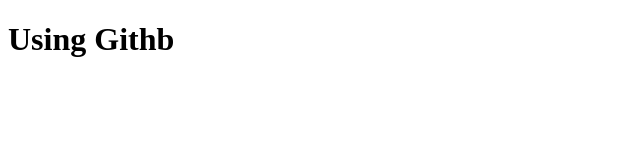
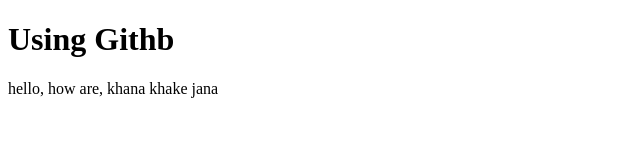
Before and after one commit to rockyhassan/my-first-website, a plain HTML site: page index.html in a window 1280 px wide. Shown: the whole page, without its empty margins (0-640 px from the left). Drawn offline with Linux system fonts and the light colour scheme.

Commit message:
paragraph

```diff
--- a/index.html
+++ b/index.html
@@ -7,6 +7,7 @@
 </head>
 <body>
     <h1>Using Githb</h1>
+    <p>hello, how are, khana khake jana</p>
 
 </body>
 </html>
```
